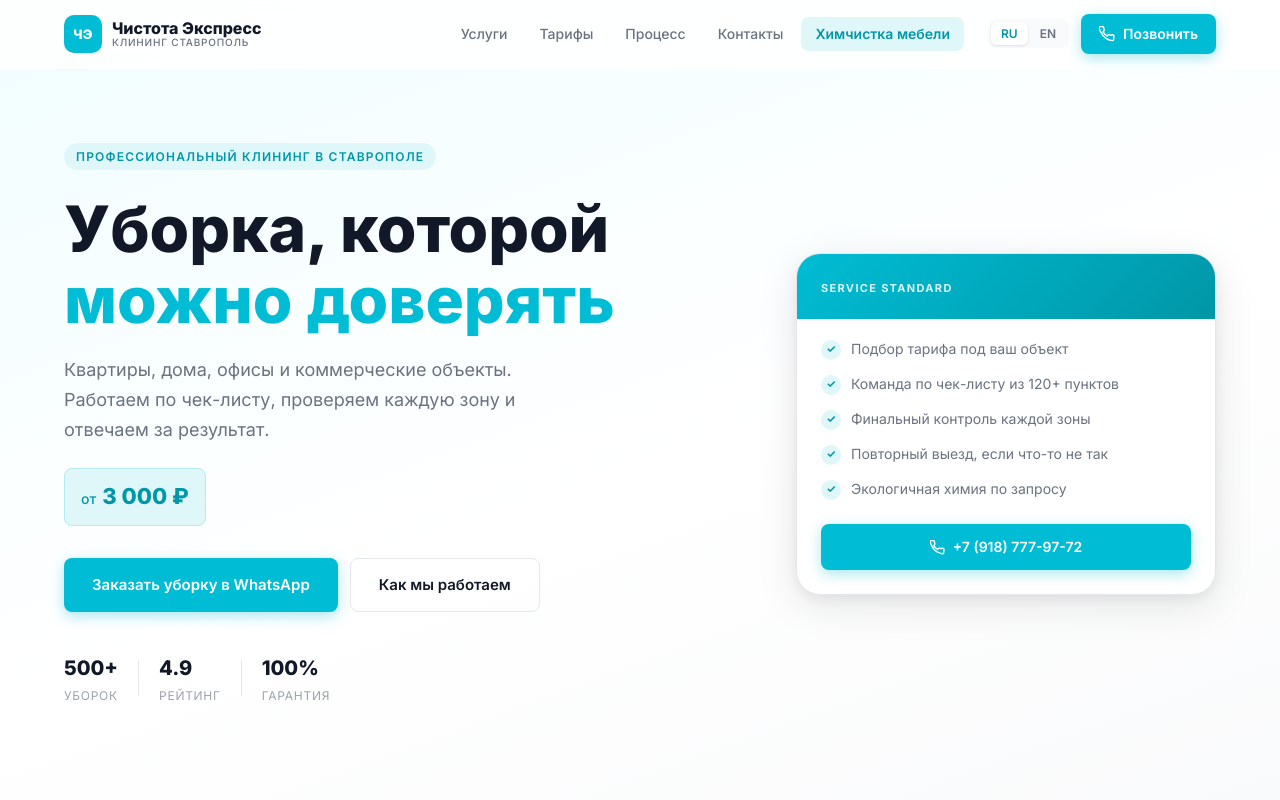
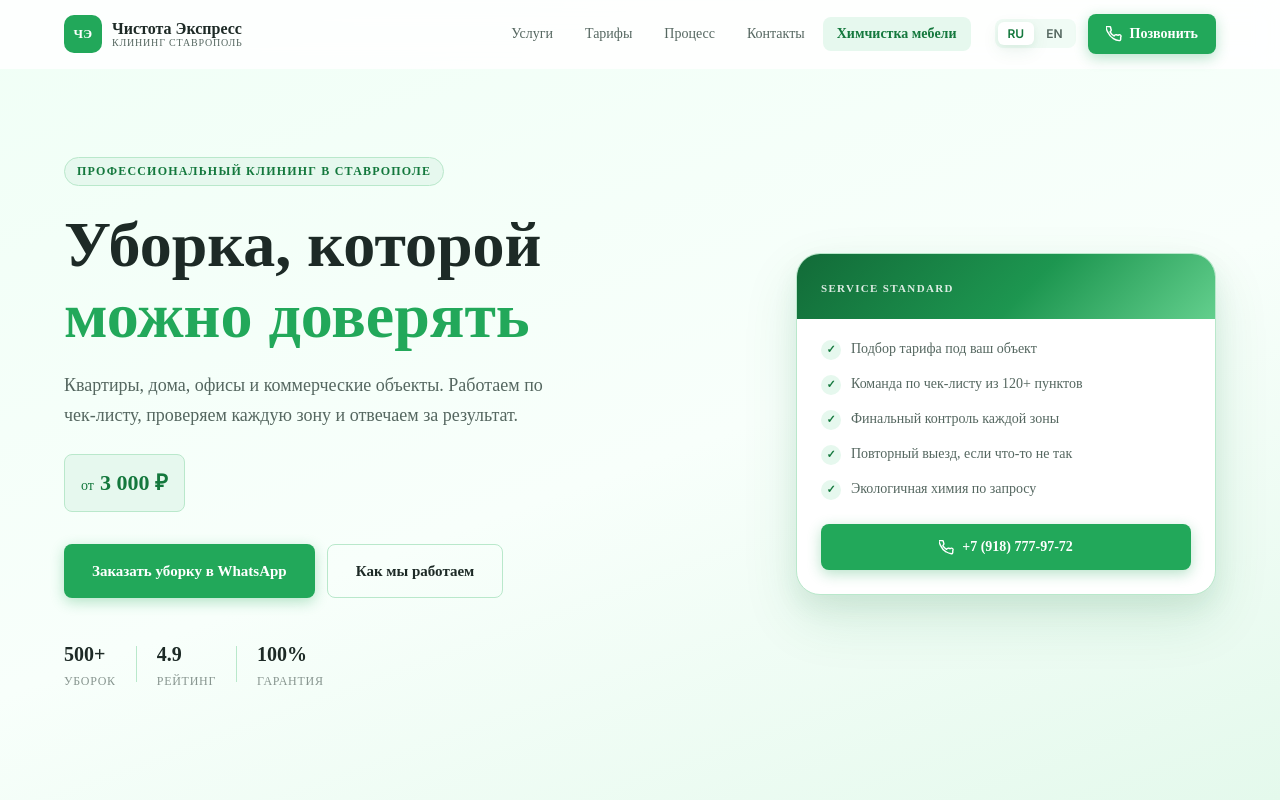
Before and after one commit to zowelqqee/chistotaexpress, a Next.js app: page / in a window 1280 px wide. Shown: the top 800 px of the page. Built offline with nearby package versions, Linux system fonts and the light colour scheme.

Commit message:
color changes

```diff
--- a/app/globals.css
+++ b/app/globals.css
@@ -1,6 +1,20 @@
 @import "./home-global.css";
 @import "./chemistry.css";
 @import "./offer.css";
+
+:root {
+  --brand-primary: #22a85a;
+  --brand-primary-dark: #14783d;
+  --brand-primary-ring: rgba(34, 168, 90, 0.28);
+  --brand-primary-wash: rgba(34, 168, 90, 0.16);
+  --brand-accent: #22a85a;
+  --brand-accent-dark: #14783d;
+  --brand-accent-ring: rgba(34, 168, 90, 0.3);
+  --brand-text: #2d3532;
+  --brand-muted: #66736e;
+  --brand-surface: #f0fbf5;
+  --brand-border: #b9e8cb;
+}
 
 html,
 body {
@@ -9,4 +23,6 @@ body {
 
 body {
   margin: 0;
+  color: var(--brand-text);
+  background: #fbfffd;
 }
--- a/app/home-global.css
+++ b/app/home-global.css
@@ -4,25 +4,36 @@
   padding: 0;
 }
 
-:root {
-  --accent: #00bcd4;
-  --accent-dark: #0097a7;
-  --accent-light: #e0f7fa;
-  --text-primary: #111827;
-  --text-secondary: #6b7280;
-  --text-muted: #9ca3af;
-  --bg: #ffffff;
-  --bg-soft: #f9fafb;
+.cleaning-scope {
+  --accent: #22a85a;
+  --accent-dark: #14783d;
+  --accent-light: #e6f8ee;
+  --accent-border: #b9e8cb;
+  --accent-wash: rgba(34, 168, 90, .14);
+  --accent-shadow: rgba(34, 168, 90, .32);
+  --accent-shadow-strong: rgba(34, 168, 90, .42);
+  --cta-start: #126b38;
+  --cta-mid: #1d9650;
+  --cta-end: #63cf8d;
+  --hero-start: #f0fff6;
+  --hero-end: #e4f9ec;
+  --text-primary: #1d2a26;
+  --text-secondary: #556760;
+  --text-muted: #87958f;
+  --bg: #fbfffd;
+  --bg-soft: #f0fbf5;
   --bg-card: #ffffff;
-  --border: #e5e7eb;
-  --shadow-sm: 0 1px 3px rgba(0,0,0,.08), 0 1px 2px rgba(0,0,0,.04);
-  --shadow-md: 0 4px 16px rgba(0,0,0,.08), 0 2px 6px rgba(0,0,0,.04);
-  --shadow-lg: 0 10px 40px rgba(0,0,0,.10), 0 4px 12px rgba(0,0,0,.05);
+  --border: #b9e8cb;
+  --shadow-sm: 0 6px 18px rgba(20, 120, 61, .08), 0 2px 6px rgba(20, 120, 61, .05);
+  --shadow-md: 0 16px 34px rgba(20, 120, 61, .10), 0 6px 16px rgba(20, 120, 61, .06);
+  --shadow-lg: 0 24px 56px rgba(20, 120, 61, .12), 0 12px 24px rgba(20, 120, 61, .08);
   --radius-sm: 8px;
   --radius-md: 16px;
   --radius-lg: 24px;
   --font: 'Inter', system-ui, -apple-system, sans-serif;
   --max-w: 1200px;
+  color: var(--text-primary);
+  background: var(--bg);
 }
 
 html {
@@ -74,6 +85,7 @@ img, svg {
   text-transform: uppercase;
   color: var(--accent-dark);
   background: var(--accent-light);
+  border: 1px solid var(--accent-border);
   border-radius: 100px;
   padding: 4px 12px;
   margin-bottom: 12px;
@@ -113,12 +125,12 @@ img, svg {
 .btn-primary {
   background: var(--accent);
   color: #fff;
-  box-shadow: 0 4px 14px rgba(0,188,212,.35);
+  box-shadow: 0 4px 14px var(--accent-shadow);
 }
 
 .btn-primary:hover {
   background: var(--accent-dark);
-  box-shadow: 0 6px 20px rgba(0,188,212,.45);
+  box-shadow: 0 6px 20px var(--accent-shadow-strong);
 }
 
 .btn-secondary {
@@ -128,7 +140,8 @@ img, svg {
 }
 
 .btn-secondary:hover {
-  border-color: var(--accent);
+  border-color: var(--accent-border);
+  background: var(--accent-wash);
   color: var(--accent-dark);
 }
 
--- a/app/page.jsx
+++ b/app/page.jsx
@@ -15,7 +15,7 @@ export const metadata = {
 
 export default function HomePage() {
   return (
-    <>
+    <div className="cleaning-scope">
       <Header />
       <main>
         <Hero />
@@ -26,6 +26,6 @@ export default function HomePage() {
         <CTASection />
       </main>
       <Footer />
-    </>
+    </div>
   );
 }
--- a/components/home/CTASection.module.css
+++ b/components/home/CTASection.module.css
@@ -1,5 +1,5 @@
 .section {
-  background: linear-gradient(135deg, #006064 0%, #00838f 50%, #00bcd4 100%);
+  background: linear-gradient(135deg, var(--cta-start) 0%, var(--cta-mid) 50%, var(--cta-end) 100%);
   padding: 80px 0;
 }
 
@@ -41,12 +41,12 @@
   padding: 16px 40px;
   background: #fff;
   color: var(--accent-dark);
-  box-shadow: 0 4px 20px rgba(0,0,0,.15);
+  box-shadow: 0 10px 28px rgba(12, 67, 35, .18);
 }
 
 .mainBtn:hover {
-  background: #f0fdff;
-  box-shadow: 0 6px 28px rgba(0,0,0,.2);
+  background: var(--hero-start);
+  box-shadow: 0 14px 32px rgba(12, 67, 35, .22);
 }
 
 .links {
--- a/components/home/ChoiceSection.module.css
+++ b/components/home/ChoiceSection.module.css
@@ -34,7 +34,7 @@
 }
 
 .point:hover {
-  border-color: #b2ebf2;
+  border-color: var(--accent-border);
   box-shadow: var(--shadow-sm);
 }
 
--- a/components/home/Footer.module.css
+++ b/components/home/Footer.module.css
@@ -1,6 +1,6 @@
 .footer {
-  background: #0f172a;
-  color: #94a3b8;
+  background: #062e1a;
+  color: #a9c9b5;
 }
 
 .inner {
@@ -51,7 +51,7 @@
 .logoSub {
   font-size: 10px;
   font-weight: 500;
-  color: #64748b;
+  color: #7fac91;
   text-transform: uppercase;
   letter-spacing: .08em;
 }
@@ -59,7 +59,7 @@
 .brandDesc {
   font-size: 14px;
   line-height: 1.7;
-  color: #64748b;
+  color: #8eb89f;
 }
 
 .colTitle {
@@ -67,7 +67,7 @@
   font-weight: 700;
   text-transform: uppercase;
   letter-spacing: .1em;
-  color: #475569;
+  color: #79a98b;
   margin-bottom: 16px;
 }
 
@@ -80,7 +80,7 @@
 
 .navLink {
   font-size: 14px;
-  color: #94a3b8;
+  color: #a9c9b5;
   transition: color .15s;
 }
 
@@ -111,7 +111,7 @@
   align-items: center;
   gap: 8px;
   font-size: 14px;
-  color: #94a3b8;
+  color: #a9c9b5;
   transition: color .15s;
 }
 
@@ -121,7 +121,7 @@
 
 .contactItem svg {
   flex-shrink: 0;
-  color: #475569;
+  color: #79a98b;
 }
 
 .hours {
@@ -129,22 +129,22 @@
   align-items: center;
   gap: 8px;
   font-size: 13px;
-  color: #64748b;
+  color: #8eb89f;
 }
 
 .hours svg {
   flex-shrink: 0;
-  color: #475569;
+  color: #79a98b;
 }
 
 .bottom {
-  border-top: 1px solid #1e293b;
+  border-top: 1px solid rgba(185, 232, 203, .18);
   padding: 20px 0;
 }
 
 .copy {
   font-size: 13px;
-  color: #475569;
+  color: #79a98b;
 }
 
 @media (max-width: 768px) {
--- a/components/home/Hero.module.css
+++ b/components/home/Hero.module.css
@@ -2,7 +2,7 @@
   min-height: 100vh;
   display: flex;
   align-items: center;
-  background: linear-gradient(160deg, #f0fdff 0%, #ffffff 55%, #f9fafb 100%);
+  background: linear-gradient(160deg, var(--hero-start) 0%, #f8fffb 55%, var(--hero-end) 100%);
   padding-top: 68px;
 }
 
@@ -51,7 +51,7 @@
   background: var(--accent-light);
   border-radius: var(--radius-sm);
   padding: 10px 16px;
-  border: 1px solid #b2ebf2;
+  border: 1px solid var(--accent-border);
 }
 
 .priceFrom {
@@ -114,7 +114,7 @@
 }
 
 .cardHeader {
-  background: linear-gradient(135deg, var(--accent) 0%, var(--accent-dark) 100%);
+  background: linear-gradient(135deg, var(--cta-start) 0%, var(--cta-mid) 55%, var(--cta-end) 100%);
   padding: 20px 24px;
 }
 
--- a/components/home/PricingCalculator.module.css
+++ b/components/home/PricingCalculator.module.css
@@ -47,7 +47,7 @@
 }
 
 .chip:hover {
-  border-color: #b2ebf2;
+  border-color: var(--accent-border);
   color: var(--text-primary);
 }
 
@@ -114,13 +114,13 @@
   height: 20px;
   border-radius: 50%;
   background: var(--accent);
-  box-shadow: 0 2px 6px rgba(0,188,212,.4);
+  box-shadow: 0 2px 6px var(--accent-shadow);
   cursor: pointer;
   transition: box-shadow .15s, transform .15s;
 }
 
 .range::-webkit-slider-thumb:hover {
-  box-shadow: 0 2px 10px rgba(0,188,212,.6);
+  box-shadow: 0 2px 10px var(--accent-shadow-strong);
   transform: scale(1.1);
 }
 
@@ -130,7 +130,7 @@
   border-radius: 50%;
   background: var(--accent);
   border: none;
-  box-shadow: 0 2px 6px rgba(0,188,212,.4);
+  box-shadow: 0 2px 6px var(--accent-shadow);
   cursor: pointer;
 }
 
--- a/components/home/ServicesAccordion.module.css
+++ b/components/home/ServicesAccordion.module.css
@@ -19,13 +19,13 @@
 
 .tab:hover {
   color: var(--text-primary);
-  border-color: #c0e8ec;
+  border-color: var(--accent-border);
 }
 
 .tabActive {
   background: var(--accent-light);
   color: var(--accent-dark);
-  border-color: #80deea;
+  border-color: var(--accent-border);
   font-weight: 600;
 }
 
@@ -43,12 +43,12 @@
 }
 
 .item:hover {
-  border-color: #b2ebf2;
+  border-color: var(--accent-border);
 }
 
 .itemOpen {
   border-color: var(--accent);
-  box-shadow: 0 0 0 3px rgba(0,188,212,.08);
+  box-shadow: 0 0 0 3px var(--accent-wash);
 }
 
 .trigger {
```
